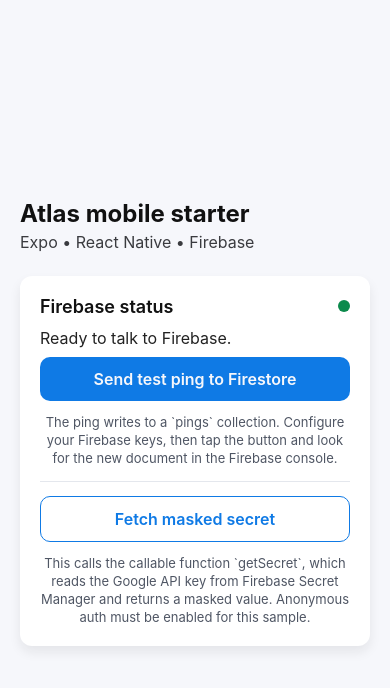
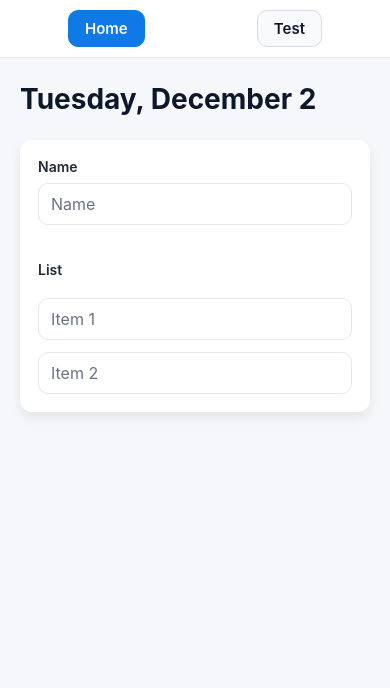
Before and after one commit to justingalang/Atlas, a React Native app in the folder mobile/: screen / in a window 390 px wide. Shown: the top 688 px of the page. Built offline with nearby package versions, Linux system fonts and the light colour scheme.

Commit message:
refactor: restructure App component and add Home screen

```diff
--- a/mobile/App.js
+++ b/mobile/App.js
@@ -1,16 +1,23 @@
-import { StatusBar } from 'expo-status-bar';
-import { useCallback, useMemo, useState } from 'react';
-import { ActivityIndicator, Pressable, StyleSheet, Text, View } from 'react-native';
-import { SafeAreaProvider, SafeAreaView } from 'react-native-safe-area-context';
-import { addDoc, collection, serverTimestamp } from 'firebase/firestore';
-import { db, isFirebaseConfigured } from './firebase';
-import { fetchMaskedSecret } from './services/secretService';
+import {StatusBar} from 'expo-status-bar';
+import {useCallback, useMemo, useState} from 'react';
+import {
+  ActivityIndicator,
+  Pressable,
+  StyleSheet,
+  Text,
+  View,
+} from 'react-native';
+import {SafeAreaProvider, SafeAreaView} from 'react-native-safe-area-context';
+import {addDoc, collection, serverTimestamp} from 'firebase/firestore';
+import {db, isFirebaseConfigured} from './firebase';
+import {fetchMaskedSecret} from './services/secretService';
+import Home from './Home';
 
-export default function App() {
+function TestScreen() {
   const [status, setStatus] = useState(
       isFirebaseConfigured
         ? 'Ready to talk to Firebase.'
-      : 'Add your Firebase keys in mobile/firebaseConfig.js.'
+        : 'Add your Firebase keys in mobile/.env.',
   );
   const [lastPingId, setLastPingId] = useState(null);
   const [isSaving, setIsSaving] = useState(false);
@@ -19,7 +26,7 @@ export default function App() {
 
   const firebaseStatusColor = useMemo(
       () => (isFirebaseConfigured ? '#0c8a4c' : '#c22f2f'),
-    []
+      [],
   );
 
   const sendTestPing = useCallback(async () => {
@@ -51,7 +58,9 @@ export default function App() {
     setIsFetchingSecret(true);
     try {
       const data = await fetchMaskedSecret();
-      setSecretInfo(data.googleApiKeyMasked || data.message || 'Secret fetched.');
+      setSecretInfo(
+          data.googleApiKeyMasked || data.message || 'Secret fetched.',
+      );
       setStatus('Fetched masked secret via Cloud Function.');
     } catch (error) {
       setSecretInfo(null);
@@ -62,25 +71,30 @@ export default function App() {
   }, []);
 
   return (
-    <SafeAreaProvider>
-      <SafeAreaView style={styles.container}>
-        <StatusBar style="dark" />
+    <View style={styles.screenContainer}>
       <View style={styles.header}>
-          <Text style={styles.title}>Atlas mobile starter</Text>
+        <Text style={styles.title}>Atlas test page</Text>
         <Text style={styles.subtitle}>Expo • React Native • Firebase</Text>
       </View>
 
       <View style={styles.card}>
         <View style={styles.cardHeader}>
           <Text style={styles.cardTitle}>Firebase status</Text>
-            <View style={[styles.statusDot, { backgroundColor: firebaseStatusColor }]} />
+          <View
+            style={[
+              styles.statusDot,
+              {backgroundColor: firebaseStatusColor},
+            ]}
+          />
         </View>
         <Text style={styles.cardBody}>{status}</Text>
         {lastPingId ? (
-          <Text style={styles.cardFootnote}>Last ping document id: {lastPingId}</Text>
+          <Text style={styles.cardFootnote}>
+            Last ping document id: {lastPingId}
+          </Text>
         ) : null}
         <Pressable
-          style={({ pressed }) => [
+          style={({pressed}) => [
             styles.button,
             (!isFirebaseConfigured || isSaving) && styles.buttonDisabled,
             pressed && styles.buttonPressed,
@@ -91,16 +105,19 @@ export default function App() {
           {isSaving ? (
             <ActivityIndicator color="#f6f7fb" />
           ) : (
-              <Text style={styles.buttonLabel}>Send test ping to Firestore</Text>
+            <Text style={styles.buttonLabel}>
+              Send test ping to Firestore
+            </Text>
           )}
         </Pressable>
         <Text style={styles.helperText}>
-            The ping writes to a `pings` collection. Configure your Firebase keys, then tap the
-            button and look for the new document in the Firebase console.
+          The ping writes to a `pings` collection. Configure your Firebase keys,
+          then tap the button and look for the new document in the Firebase
+          console.
         </Text>
         <View style={styles.divider} />
         <Pressable
-            style={({ pressed }) => [
+          style={({pressed}) => [
             styles.buttonSecondary,
             (!isFirebaseConfigured || isFetchingSecret) && styles.buttonDisabled,
             pressed && styles.buttonPressed,
@@ -111,15 +128,71 @@ export default function App() {
           {isFetchingSecret ? (
             <ActivityIndicator color="#0f7ae5" />
           ) : (
-              <Text style={styles.buttonSecondaryLabel}>Fetch masked secret</Text>
+            <Text style={styles.buttonSecondaryLabel}>
+              Fetch masked secret
+            </Text>
           )}
         </Pressable>
-          {secretInfo ? <Text style={styles.cardFootnote}>{secretInfo}</Text> : null}
+        {secretInfo ? (
+          <Text style={styles.cardFootnote}>{secretInfo}</Text>
+        ) : null}
         <Text style={styles.helperText}>
-            This calls the callable function `getSecret`, which reads the Google API key from
-            Firebase Secret Manager and returns a masked value. Anonymous auth must be enabled for
-            this sample.
+          This calls the callable function `getSecret`, which reads the Google
+          API key from Firebase Secret Manager and returns a masked value.
+          Anonymous auth must be enabled for this sample.
         </Text>
+      </View>
+    </View>
+  );
+}
+
+export default function App() {
+  const [activeScreen, setActiveScreen] = useState('home');
+
+  const isHome = activeScreen === 'home';
+
+  return (
+    <SafeAreaProvider>
+      <SafeAreaView style={styles.appContainer}>
+        <StatusBar style="dark" />
+        <View style={styles.navbar}>
+          <Pressable
+            onPress={() => setActiveScreen('home')}
+            style={({pressed}) => [
+              styles.navButton,
+              isHome && styles.navButtonActive,
+              pressed && styles.navButtonPressed,
+            ]}
+          >
+            <Text
+              style={[
+                styles.navButtonLabel,
+                isHome && styles.navButtonLabelActive,
+              ]}
+            >
+              Home
+            </Text>
+          </Pressable>
+          <Pressable
+            onPress={() => setActiveScreen('test')}
+            style={({pressed}) => [
+              styles.navButton,
+              !isHome && styles.navButtonActive,
+              pressed && styles.navButtonPressed,
+            ]}
+          >
+            <Text
+              style={[
+                styles.navButtonLabel,
+                !isHome && styles.navButtonLabelActive,
+              ]}
+            >
+              Test
+            </Text>
+          </Pressable>
+        </View>
+        <View style={styles.body}>
+          {isHome ? <Home /> : <TestScreen />}
         </View>
       </SafeAreaView>
     </SafeAreaProvider>
@@ -127,7 +200,46 @@ export default function App() {
 }
 
 const styles = StyleSheet.create({
-  container: {
+  appContainer: {
+    flex: 1,
+    backgroundColor: '#f6f7fb',
+  },
+  body: {
+    flex: 1,
+  },
+  navbar: {
+    flexDirection: 'row',
+    justifyContent: 'space-around',
+    paddingHorizontal: 12,
+    paddingVertical: 10,
+    backgroundColor: '#fff',
+    borderBottomWidth: 1,
+    borderBottomColor: '#e4e7ed',
+  },
+  navButton: {
+    paddingVertical: 8,
+    paddingHorizontal: 16,
+    borderRadius: 10,
+    borderWidth: 1,
+    borderColor: '#d7dce3',
+    backgroundColor: '#f8fafc',
+  },
+  navButtonActive: {
+    backgroundColor: '#0f7ae5',
+    borderColor: '#0f7ae5',
+  },
+  navButtonPressed: {
+    opacity: 0.95,
+  },
+  navButtonLabel: {
+    fontSize: 15,
+    fontWeight: '600',
+    color: '#0f172a',
+  },
+  navButtonLabelActive: {
+    color: '#f6f7fb',
+  },
+  screenContainer: {
     flex: 1,
     backgroundColor: '#f6f7fb',
     paddingHorizontal: 20,
--- /dev/null
+++ b/mobile/Home.js
@@ -0,0 +1,259 @@
+import {useMemo, useState, useEffect} from 'react';
+import {
+  Pressable,
+  ScrollView,
+  StyleSheet,
+  Text,
+  TextInput,
+  View,
+} from 'react-native';
+
+const formatToday = () => {
+  const formatter = new Intl.DateTimeFormat('en-US', {
+    weekday: 'long',
+    month: 'long',
+    day: 'numeric',
+  });
+  return formatter.format(new Date());
+};
+
+export default function Home() {
+  const [name, setName] = useState('');
+  const [items, setItems] = useState(['']);
+
+  const today = useMemo(() => formatToday(), []);
+
+  const addBlankItem = () => {
+    setItems((prev) => [...prev, '']);
+  };
+
+  const updateItem = (text, index) => {
+    setItems((prev) => prev.map((item, i) => (i === index ? text : item)));
+  };
+
+  const [nameSuggestionsVisible, setNameSuggestionsVisible] = useState(false);
+  const nameOptions = useMemo(
+    () => [
+      'Alice Johnson',
+      'Brandon Lee',
+      'Carla Mendes',
+      'Daniel Wu',
+      'Emily Thompson',
+      'Felix Ortega',
+      'Grace Kim',
+      'Hector Alvarez',
+    ],
+    [],
+  );
+
+  const filteredNameOptions = useMemo(() => {
+    const query = name.trim().toLowerCase();
+    if (!query) {
+      return nameOptions.slice(0, 5);
+    }
+    return nameOptions.filter((option) =>
+      option.toLowerCase().includes(query),
+    );
+  }, [nameOptions, name]);
+
+  const handleSelectName = (option) => {
+    setName(option);
+    setNameSuggestionsVisible(false);
+  };
+
+  const [selectedSuggestion, setSelectedSuggestion] = useState(null);
+
+  const handleSuggestionPress = (option) => {
+    setSelectedSuggestion(option);
+    handleSelectName(option);
+  };
+
+  useEffect(() => {
+    if (items.length < 2) {
+      setItems((prev) => (prev.length < 2 ? [...prev, ''] : prev));
+    }
+  }, [items.length]);
+
+  return (
+    <ScrollView style={styles.container} contentContainerStyle={styles.content}>
+      <Text style={styles.date}>{today}</Text>
+
+      <View style={styles.card}>
+        <View style={{marginBottom: 18}}>
+          <Text style={styles.label}>Name</Text>
+          <TextInput
+            value={name}
+            onChangeText={(text) => {
+              setName(text);
+              setSelectedSuggestion(null);
+              setNameSuggestionsVisible(true);
+            }}
+            onFocus={() => setNameSuggestionsVisible(true)}
+            onBlur={() => {
+              setTimeout(() => setNameSuggestionsVisible(false), 150);
+            }}
+            placeholder="Name"
+            placeholderTextColor="#6b7280"
+            style={styles.input}
+            autoCorrect={false}
+          />
+
+          {nameSuggestionsVisible && (
+            <View
+              style={{
+                borderWidth: 1,
+                borderColor: '#e5e7eb',
+                borderRadius: 10,
+                marginTop: 8,
+                backgroundColor: '#fff',
+                overflow: 'hidden',
+              }}
+            >
+              {filteredNameOptions.length === 0 ? (
+                <Text
+                  style={{
+                    paddingHorizontal: 12,
+                    paddingVertical: 10,
+                    color: '#9ca3af',
+                  }}
+                  selectable
+                >
+                  No matches found
+                </Text>
+              ) : (
+                <ScrollView
+                  style={{maxHeight: 180}}
+                  keyboardShouldPersistTaps="handled"
+                >
+                  {filteredNameOptions.map((option) => {
+                    const isSelected = option === selectedSuggestion;
+                    return (
+                      <Pressable
+                        key={option}
+                        onPress={() => handleSuggestionPress(option)}
+                        style={({pressed}) => ({
+                          paddingHorizontal: 12,
+                          paddingVertical: 10,
+                          borderBottomWidth: 1,
+                          borderBottomColor: '#f1f5f9',
+                          backgroundColor: isSelected
+                            ? '#e0f2fe'
+                            : pressed
+                              ? '#f8fafc'
+                              : '#fff',
+                        })}
+                      >
+                        <Text
+                          style={{
+                            color: isSelected ? '#0f172a' : '#111827',
+                            fontWeight: isSelected ? '700' : '400',
+                          }}
+                          selectable
+                        >
+                          {option}
+                        </Text>
+                      </Pressable>
+                    );
+                  })}
+                </ScrollView>
+              )}
+            </View>
+          )}
+        </View>
+
+        <Text style={styles.label}>List</Text>
+
+        {items.map((item, index) => (
+          <TextInput
+            key={`item-${index}`}
+            value={item}
+            onChangeText={(text) => {
+              updateItem(text, index);
+              if (index === items.length - 1 && text.trim().length > 0) {
+                addBlankItem();
+              }
+            }}
+            placeholder={`Item ${index + 1}`}
+            style={styles.listInput}
+            placeholderTextColor="#6b7280"
+          />
+        ))}
+      </View>
+    </ScrollView>
+  );
+}
+
+const styles = StyleSheet.create({
+  container: {
+    flex: 1,
+    backgroundColor: '#f6f7fb',
+  },
+  content: {
+    paddingHorizontal: 20,
+    paddingTop: 24,
+    paddingBottom: 48,
+  },
+  date: {
+    fontSize: 28,
+    fontWeight: '700',
+    color: '#0f172a',
+    marginBottom: 24,
+  },
+  card: {
+    backgroundColor: '#fff',
+    borderRadius: 12,
+    padding: 18,
+    shadowColor: '#1d1d1d',
+    shadowOpacity: 0.08,
+    shadowRadius: 12,
+    shadowOffset: {width: 0, height: 6},
+    elevation: 3,
+  },
+  label: {
+    fontSize: 14,
+    fontWeight: '600',
+    color: '#1f2937',
+    marginBottom: 8,
+  },
+  input: {
+    borderWidth: 1,
+    borderColor: '#e5e7eb',
+    borderRadius: 10,
+    paddingHorizontal: 12,
+    paddingVertical: 10,
+    fontSize: 16,
+    color: '#111827',
+    backgroundColor: '#fff',
+    marginBottom: 18,
+  },
+  listHeader: {
+    flexDirection: 'row',
+    alignItems: 'center',
+    justifyContent: 'space-between',
+  },
+  addButton: {
+    paddingHorizontal: 14,
+    paddingVertical: 8,
+    borderRadius: 8,
+    backgroundColor: '#0f7ae5',
+  },
+  addButtonPressed: {
+    opacity: 0.9,
+  },
+  addButtonLabel: {
+    color: '#f8fafc',
+    fontWeight: '600',
+    fontSize: 14,
+  },
+  listInput: {
+    borderWidth: 1,
+    borderColor: '#e5e7eb',
+    borderRadius: 10,
+    paddingHorizontal: 12,
+    paddingVertical: 10,
+    fontSize: 16,
+    color: '#111827',
+    backgroundColor: '#fff',
+    marginTop: 12,
+  },
+});
```
Lines whose indentation alone changed are shown as unchanged.
